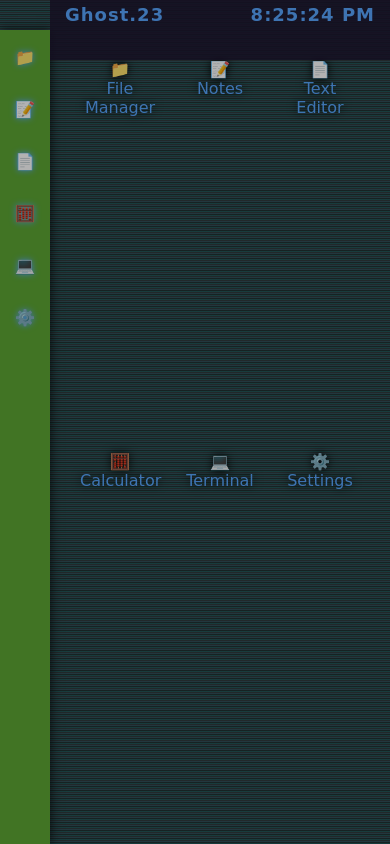
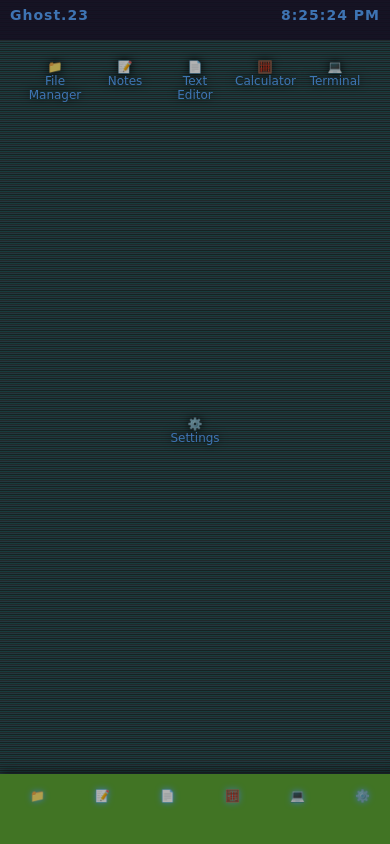
Before and after one commit to Ghost-Coder23/Ghost.23, a Flask app: page /main in a window 390 px wide. Run offline with Flask 3, Linux system fonts and the light colour scheme; the visitor is signed in with stand-in values (Sample User, id 1).

```diff
--- a/requirements.txt
+++ b/requirements.txt
@@ -1 +1,2 @@
 Flask==2.3.3
+gunicorn==21.2.0
--- a/static/css/kali_theme.css
+++ b/static/css/kali_theme.css
@@ -539,3 +539,187 @@ body, html {
   transform: translateY(-2px);
   box-shadow: 0 4px 12px rgba(255, 107, 107, 0.3);
 }
+
+/* Mobile Responsiveness */
+@media (max-width: 768px) {
+  /* Desktop layout adjustments */
+  .desktop {
+    flex-direction: column;
+  }
+
+  /* Dock at bottom on mobile */
+  .dock {
+    position: fixed;
+    left: 0;
+    top: auto;
+    bottom: 0;
+    width: 100%;
+    height: 60px;
+    flex-direction: row;
+    justify-content: space-around;
+    padding: 5px;
+    box-shadow: 0 -1px 10px rgba(0, 0, 0, 0.7);
+  }
+
+  .dock .icon {
+    width: 40px;
+    height: 40px;
+    margin: 0;
+  }
+
+  /* Top panel full width */
+  .top-panel {
+    left: 0;
+    height: 40px;
+    font-size: 14px;
+    padding: 0 10px;
+  }
+
+  /* Desktop icons */
+  .desktop-icons {
+    margin-left: 0;
+    margin-top: 50px;
+    margin-bottom: 70px; /* space for dock */
+    padding: 10px;
+    gap: 10px;
+    justify-content: center;
+  }
+
+  .icon {
+    width: 60px;
+    height: 80px;
+    font-size: 12px;
+  }
+
+  /* File manager */
+  .file-manager.fullscreen {
+    padding: 5px;
+  }
+
+  .file-manager-header {
+    padding: 5px;
+  }
+
+  .file-manager-header h2 {
+    font-size: 16px;
+  }
+
+  .breadcrumb {
+    padding: 5px;
+    font-size: 14px;
+  }
+
+  .file-listing {
+    margin: 5px;
+    font-size: 12px;
+  }
+
+  .file-listing th, .file-listing td {
+    padding: 5px;
+  }
+
+  /* Hide some columns on mobile for file listing */
+  .file-listing th:nth-child(2), .file-listing td:nth-child(2) {
+    display: none;
+  }
+
+  .file-listing th:nth-child(3), .file-listing td:nth-child(3) {
+    width: 100px;
+  }
+
+  /* File grid for mobile */
+  .file-grid {
+    display: grid !important;
+    grid-template-columns: repeat(auto-fill, minmax(80px, 1fr));
+    gap: 10px;
+    padding: 10px;
+  }
+
+  .grid-item {
+    text-align: center;
+    padding: 5px;
+    background: rgba(29, 21, 46, 0.8);
+    border-radius: 5px;
+  }
+
+  .grid-icon {
+    font-size: 24px;
+    margin-bottom: 5px;
+  }
+
+  .grid-name {
+    font-size: 10px;
+    word-break: break-all;
+  }
+
+  .grid-actions {
+    display: flex;
+    justify-content: space-around;
+    margin-top: 5px;
+  }
+
+  .grid-actions button {
+    font-size: 12px;
+    padding: 2px 5px;
+  }
+
+  /* Windows */
+  .window, .file-viewer {
+    width: 95vw !important;
+    height: 80vh !important;
+    top: 10vh !important;
+    left: 2.5vw !important;
+  }
+
+  .window.maximized, .file-viewer {
+    width: 100vw !important;
+    height: 100vh !important;
+    top: 0 !important;
+    left: 0 !important;
+  }
+
+  /* Context menu */
+  .context-menu {
+    min-width: 120px;
+    font-size: 14px;
+  }
+
+  /* Settings */
+  .settings-section {
+    padding: 10px;
+    margin-bottom: 10px;
+  }
+
+  .settings-section h3 {
+    font-size: 16px;
+  }
+
+  .setting-item {
+    flex-direction: column;
+    align-items: flex-start;
+    gap: 5px;
+    margin-bottom: 10px;
+  }
+
+  .setting-item label {
+    min-width: auto;
+    font-size: 14px;
+  }
+
+  .setting-item select,
+  .setting-item input[type="number"] {
+    width: 100%;
+    font-size: 14px;
+  }
+
+  .settings-actions {
+    flex-direction: column;
+    gap: 10px;
+  }
+
+  .save-btn, .reset-btn {
+    width: 100%;
+    padding: 10px;
+    font-size: 14px;
+  }
+}
--- a/templates/main.html
+++ b/templates/main.html
@@ -39,8 +39,8 @@
         </form>
         {% endif %}
         <div class="view-toggle">
-          <button class="view-btn active" data-view="list">📋 List</button>
-          <button class="view-btn" data-view="grid">⊞ Grid</button>
+          <button class="view-btn" data-view="list">📋 List</button>
+          <button class="view-btn active" data-view="grid">⊞ Grid</button>
         </div>
       </div>
       <div class="file-container">
@@ -589,6 +589,25 @@
           const fileListing = document.querySelector('.file-listing');
           const fileGrid = document.querySelector('.file-grid');
 
+          // Set default view based on screen size
+          function setDefaultView() {
+            const isMobile = window.innerWidth <= 768;
+            const defaultView = isMobile ? 'grid' : 'list';
+            viewBtns.forEach(b => b.classList.remove('active'));
+            document.querySelector(`[data-view="${defaultView}"]`).classList.add('active');
+
+            if (defaultView === 'list') {
+              fileListing.style.display = 'table';
+              fileGrid.style.display = 'none';
+            } else {
+              fileListing.style.display = 'none';
+              fileGrid.style.display = 'grid';
+            }
+          }
+
+          setDefaultView();
+          window.addEventListener('resize', setDefaultView);
+
           viewBtns.forEach(btn => {
             btn.addEventListener('click', () => {
               const view = btn.dataset.view;
```
Also changed, not shown: TODO.md (added, +10 -0 lines), templates/login.html (+4 -4 lines).
